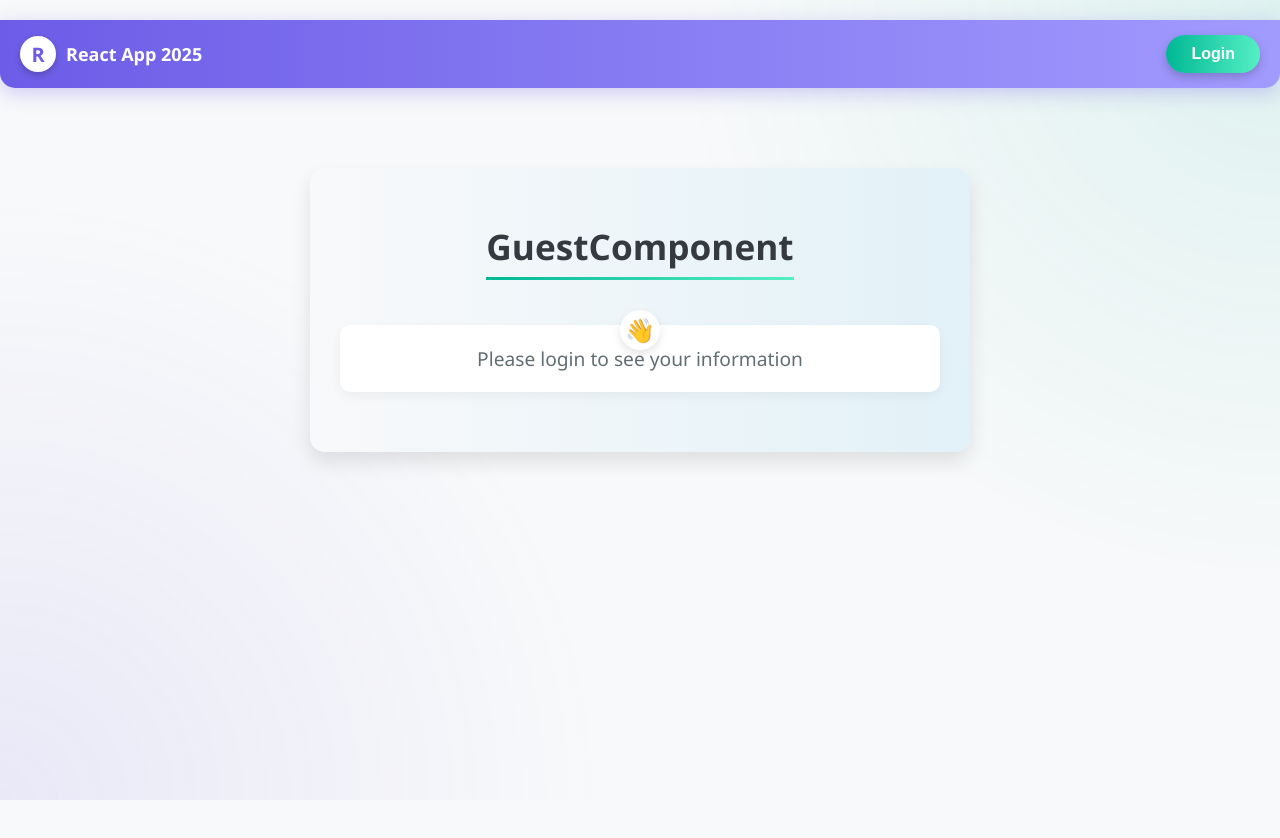
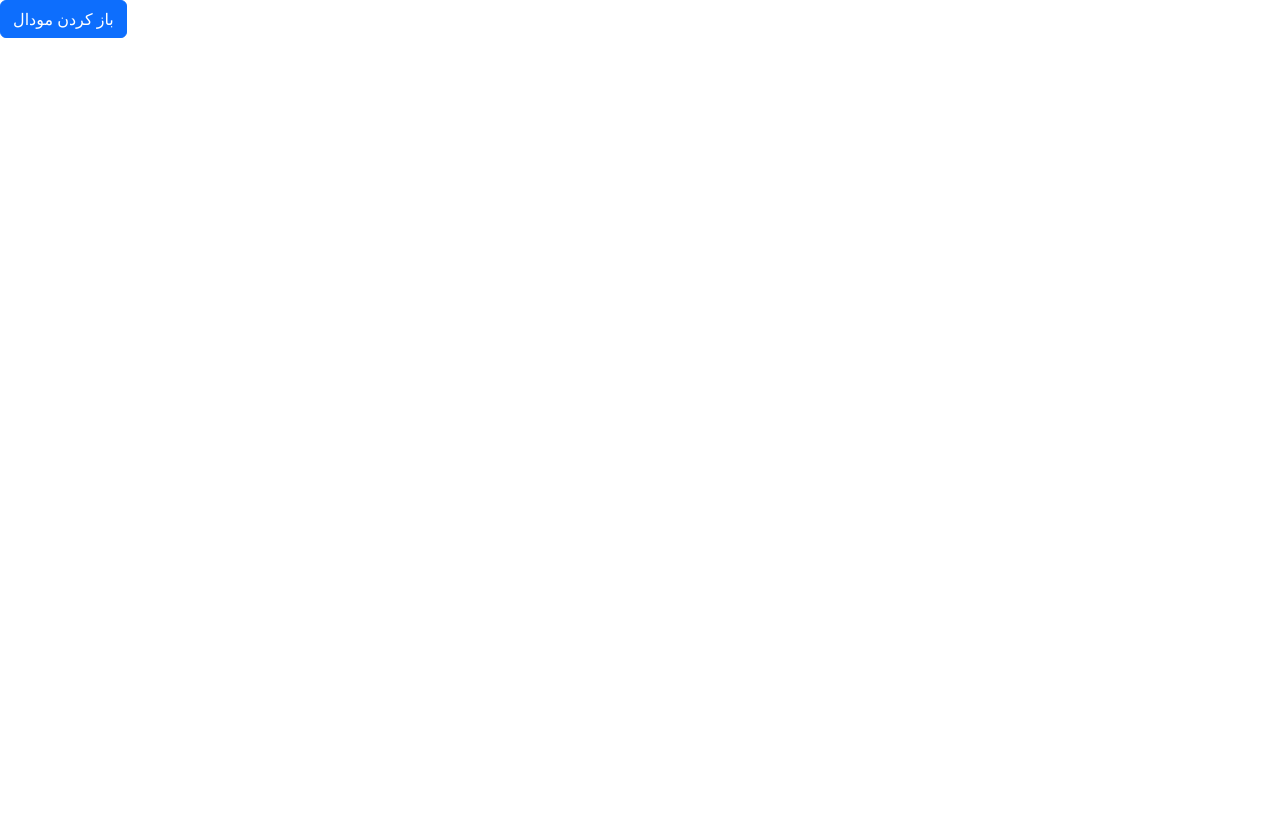
Before and after one commit to qasemB/new_react_education, a React (Vite) app: page / in a window 1280 px wide. After the commit the page ends 800 px from the top, so only its background shows below. Built offline with nearby package versions, Linux system fonts and the light colour scheme.

Commit message:
part-D04-react_bootstrap

```diff
--- a/package.json
+++ b/package.json
@@ -10,7 +10,10 @@
     "preview": "vite preview"
   },
   "dependencies": {
+    "@popperjs/core": "^2.11.8",
+    "bootstrap": "^5.3.5",
     "react": "^19.0.0",
+    "react-bootstrap": "^2.10.9",
     "react-dom": "^19.0.0"
   },
   "devDependencies": {
--- a/src/App.jsx
+++ b/src/App.jsx
@@ -1,73 +1,31 @@
-import { useState } from "react";
-import UserComponent from "./userComponent/UserComponent";
-import GuestComponent from "./guestComponent/GuestComponent";
+import { Modal, Button } from 'react-bootstrap';
+import { useState } from 'react';
 
-const App = () => {
-  const [isLogined, setIsLogined] = useState(false);
+function App() {
+  const [show, setShow] = useState(false);
+
+  const handleClose = () => setShow(false);
+  const handleShow = () => setShow(true);
+
   return (
-    <div className="app-container">
-      <div className="app-background"></div>
+    <>
+      <Button variant="primary" onClick={handleShow}>
+        باز کردن مودال
+      </Button>
 
-      <header style={{
-        width: '100%',
-        padding: '15px 20px',
-        marginBottom: '30px',
-        background: 'linear-gradient(to right, #6c5ce7, #a29bfe)',
-        borderRadius: '0 0 15px 15px',
-        boxShadow: '0 5px 20px rgba(108, 92, 231, 0.3)',
-        color: 'white',
-        fontWeight: 'bold',
-        fontSize: '18px',
-        display: 'flex',
-        justifyContent: 'space-between',
-        alignItems: 'center',
-        position: 'sticky',
-        top: '0',
-        zIndex: '100'
-      }}>
-        <div style={{
-          display: 'flex',
-          alignItems: 'center',
-          gap: '10px'
-        }}>
-          <div style={{
-            width: '36px',
-            height: '36px',
-            backgroundColor: 'white',
-            borderRadius: '50%',
-            display: 'flex',
-            justifyContent: 'center',
-            alignItems: 'center',
-            color: '#6c5ce7',
-            fontWeight: 'bold',
-            fontSize: '20px',
-            boxShadow: '0 3px 6px rgba(0, 0, 0, 0.2)'
-          }}>
-            R
-          </div>
-          <span>React App {new Date().getFullYear()}</span>
-        </div>
-
-        <button
-          className={`toggle-btn ${isLogined ? 'logout' : 'login'}`}
-          onClick={() => setIsLogined(!isLogined)}
-          style={{
-            background: isLogined ?
-              'linear-gradient(to right, #FF6B6B, #FF8E8E)' :
-              'linear-gradient(to right, #00b894, #55efc4)',
-            padding: '10px 25px',
-            boxShadow: '0 4px 10px rgba(0, 0, 0, 0.2)'
-          }}
-        >
-          {isLogined ? "Logout" : "Login"}
-        </button>
-      </header>
-
-      <div className="app-content">
-        {isLogined ? <UserComponent /> : <GuestComponent />}
-      </div>
-    </div>
+      <Modal show={show} onHide={handleClose}>
+        <Modal.Header closeButton>
+          <Modal.Title>عنوان مودال</Modal.Title>
+        </Modal.Header>
+        <Modal.Body>سلام! این یه موداله با React-Bootstrap 😍</Modal.Body>
+        <Modal.Footer>
+          <Button variant="secondary" onClick={handleClose}>
+            بستن
+          </Button>
+        </Modal.Footer>
+      </Modal>
+    </>
   );
-};
+}
 
 export default App;
--- a/src/main.jsx
+++ b/src/main.jsx
@@ -1,4 +1,5 @@
 import { createRoot } from "react-dom/client";
 import App from "./App";
+import 'bootstrap/dist/css/bootstrap.min.css';
 
 createRoot(document.getElementById("root")).render(<App />);
```
Also changed, not shown: 1 other file (tests, documents, lock files or other folders).
